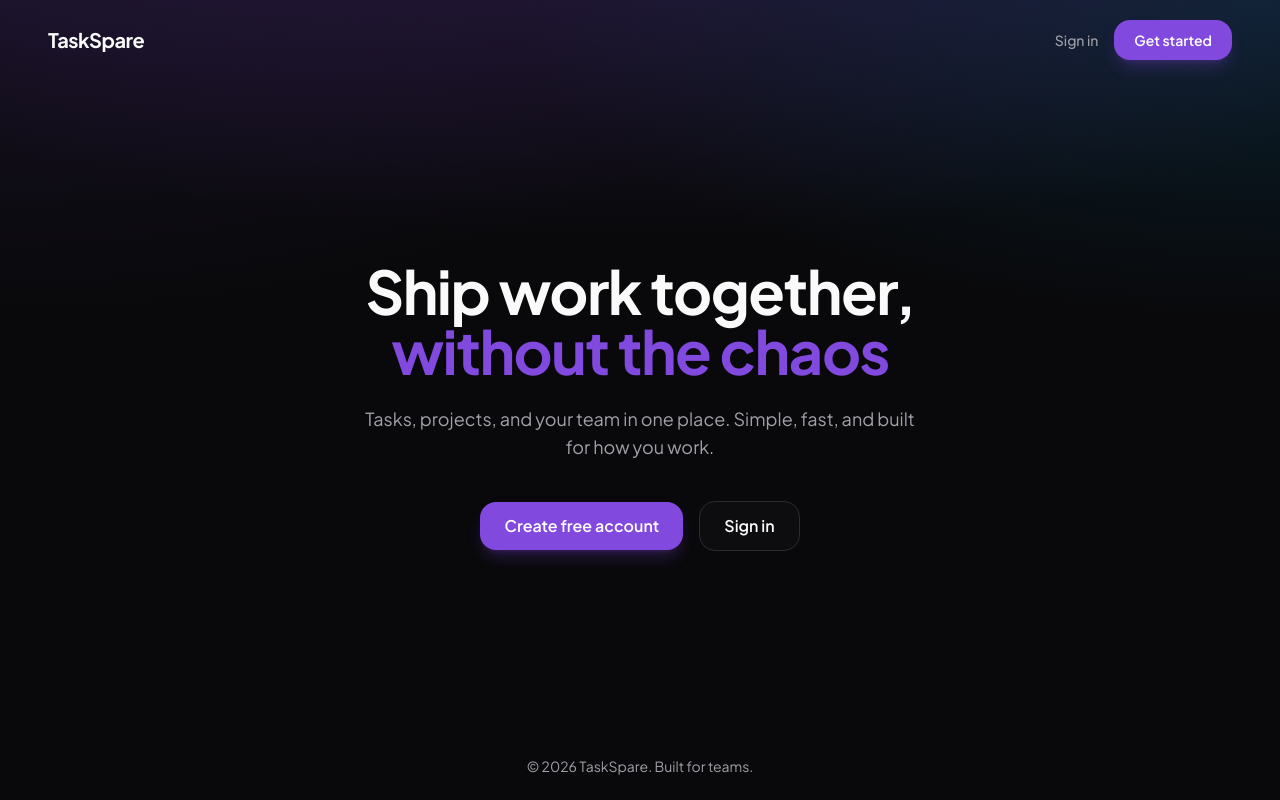
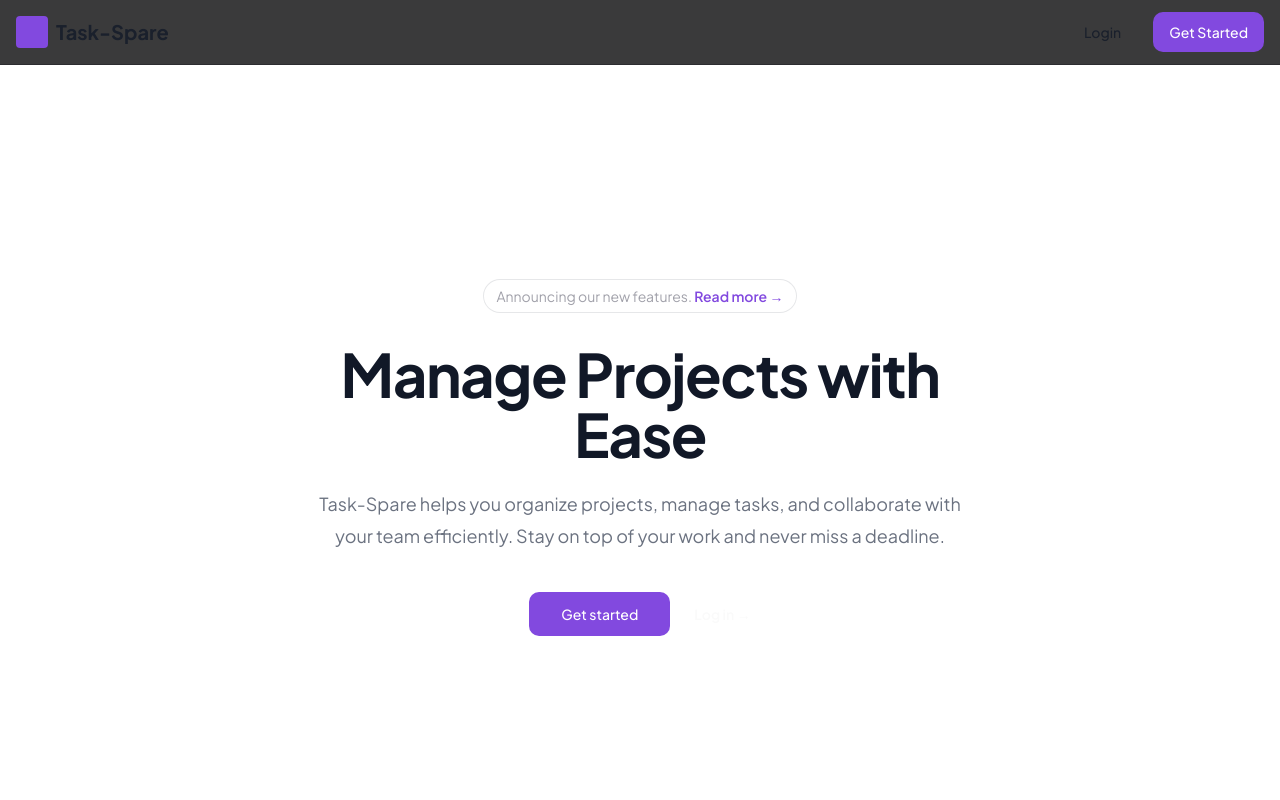
Before and after one commit to habtamubaye-devsec/Task-Spare, a Next.js app in the folder frontend/: page / in a window 1280 px wide. Shown: the top 800 px of the page. Built offline with nearby package versions, Linux system fonts and the light colour scheme; no server answers.

Commit message:
feat: add initial landing page with core UI components for various sections.

```diff
--- a/frontend/app/page.tsx
+++ b/frontend/app/page.tsx
@@ -1,55 +1,33 @@
-import Link from 'next/link'
+/* ─── Landing Page ─── */
+/* Composes all landing sections in the correct order.
+   Wrapped in .landing class to scope the light SaaS theme. */
+
+import { Navbar } from "@/components/landing/Navbar";
+import { Hero } from "@/components/landing/Hero";
+import { TrustedCompanies } from "@/components/landing/TrustedCompanies";
+import { Features } from "@/components/landing/Features";
+import { AdvancedFeatures } from "@/components/landing/AdvancedFeatures";
+import { PowerfulPlatform } from "@/components/landing/PowerfulPlatform";
+import { Testimonial } from "@/components/landing/Testimonial";
+import { Blog } from "@/components/landing/Blog";
+import { FAQ } from "@/components/landing/FAQ";
+import { CTA } from "@/components/landing/CTA";
+import { Footer } from "@/components/landing/Footer";
 
 export default function LandingPage() {
   return (
-    <div className="min-h-screen gradient-mesh flex flex-col">
-      <header className="flex items-center justify-between px-6 py-5 lg:px-12">
-        <span className="text-xl font-bold tracking-tight text-foreground">
-          TaskSpare
-        </span>
-        <nav className="flex items-center gap-4">
-          <Link
-            href="/login"
-            className="text-sm font-medium text-muted-foreground hover:text-foreground transition-colors"
-          >
-            Sign in
-          </Link>
-          <Link
-            href="/register"
-            className="rounded-xl bg-primary px-5 py-2.5 text-sm font-semibold text-primary-foreground shadow-lg shadow-primary/25 transition hover:opacity-90"
-          >
-            Get started
-          </Link>
-        </nav>
-      </header>
-
-      <main className="flex-1 flex flex-col items-center justify-center px-6 text-center">
-        <h1 className="text-4xl font-bold tracking-tight sm:text-5xl lg:text-6xl max-w-3xl text-balance">
-          Ship work together,{' '}
-          <span className="text-primary">without the chaos</span>
-        </h1>
-        <p className="mt-6 text-lg text-muted-foreground max-w-xl">
-          Tasks, projects, and your team in one place. Simple, fast, and built for how you work.
-        </p>
-        <div className="mt-10 flex flex-wrap items-center justify-center gap-4">
-          <Link
-            href="/register"
-            className="rounded-xl bg-primary px-6 py-3 text-base font-semibold text-primary-foreground shadow-lg shadow-primary/25 transition hover:opacity-90"
-          >
-            Create free account
-          </Link>
-          <Link
-            href="/login"
-            className="rounded-xl border border-border bg-card/50 px-6 py-3 text-base font-semibold transition hover:bg-card"
-          >
-            Sign in
-          </Link>
-        </div>
-      </main>
-
-      <footer className="px-6 py-6 text-center text-sm text-muted-foreground">
-        © {new Date().getFullYear()} TaskSpare. Built for teams.
-      </footer>
+    <div className="landing min-h-screen">
+      <Navbar />
+      <Hero />
+      <TrustedCompanies />
+      <Features />
+      <AdvancedFeatures />
+      <PowerfulPlatform />
+      <Testimonial />
+      <Blog />
+      <FAQ />
+      <CTA />
+      <Footer />
     </div>
-  )
+  );
 }
```
